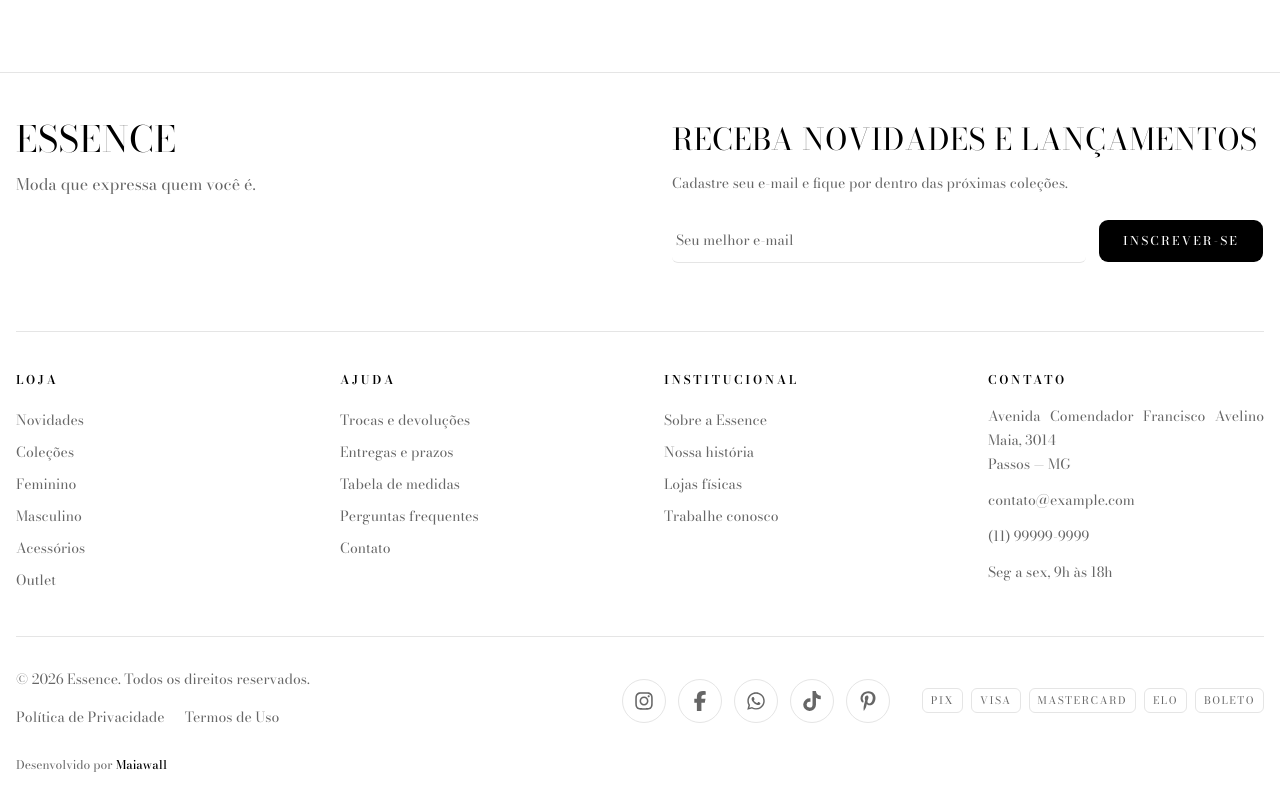
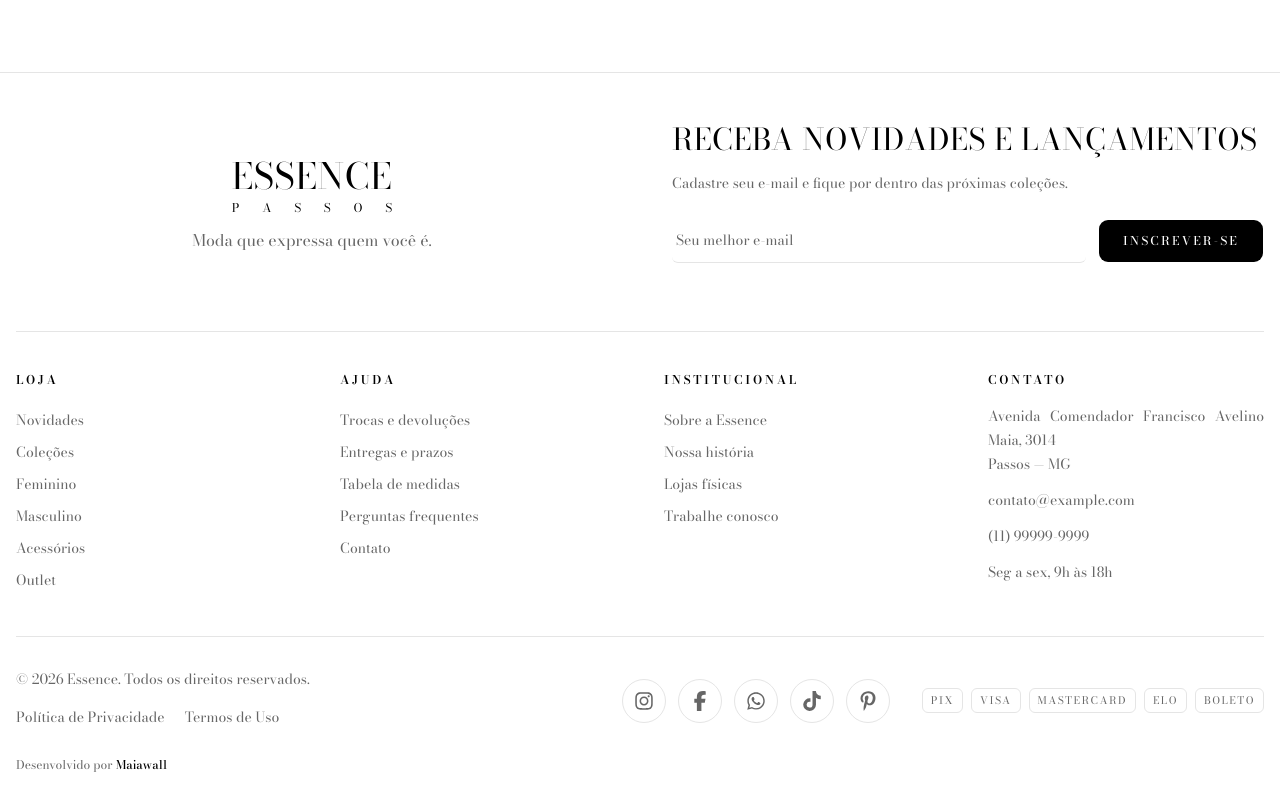
Before and after one commit to wallacemaia2007/Essence_Web, a Next.js app: page /sobre in a window 1280 px wide. Shown: the part 1340-2145 px from the top of the page. Built offline with nearby package versions, Linux system fonts and the light colour scheme; no server answers.

Commit message:
feat: update footer layout and add localidade to footer data

```diff
--- a/src/components/layout/FooterNewsletter.tsx
+++ b/src/components/layout/FooterNewsletter.tsx
@@ -79,7 +79,7 @@ export function FooterNewsletter() {
             placeholder={footerData.newsletter.placeholder}
             aria-invalid={isError}
             aria-describedby={messageId}
-            className="border-border placeholder:text-muted-foreground focus-visible:border-primary focus-visible:ring-primary/30 aria-invalid:border-destructive h-11 w-full rounded-sm border-b bg-transparent px-1 text-sm transition outline-none focus-visible:ring-3"
+            className="placeholder:text-muted-foreground aria-invalid:border-destructive h-11 w-full rounded-sm border-b bg-transparent px-1 text-sm transition outline-none"
             {...register("email", { onChange: () => setStatus("idle") })}
           />
         </div>
--- a/src/components/layout/footer.tsx
+++ b/src/components/layout/footer.tsx
@@ -20,16 +20,29 @@ export function Footer() {
     <footer>
       <ThemedSection className="relative isolate overflow-hidden border-t pt-8 pb-[calc(2rem+env(safe-area-inset-bottom,0px))] md:pt-12">
         <Container className="max-w-7xl">
-          <div className="grid gap-8 pb-8 md:pb-10 lg:grid-cols-2 lg:items-start lg:gap-x-16">
-            <div>
-              <SamePageScrollLink
-                href={routes.home}
-                className="font-heading hover:text-primary focus-visible:ring-ring/50 inline-block max-w-md rounded-sm text-3xl leading-none tracking-wide uppercase transition focus-visible:ring-3 focus-visible:outline-none sm:text-4xl"
-              >
-                {footerData.marca}
-              </SamePageScrollLink>
+          <div className="grid gap-8 pb-8 md:pb-10 lg:grid-cols-2 lg:items-center lg:gap-x-16">
+            <div className="text-center">
+              <div className="mx-auto flex w-fit flex-col items-stretch">
+                <SamePageScrollLink
+                  href={routes.home}
+                  className="font-heading hover:text-primary focus-visible:ring-ring/50 block rounded-sm text-center text-3xl leading-none tracking-wide uppercase transition focus-visible:ring-3 focus-visible:outline-none sm:text-4xl"
+                >
+                  {footerData.marca}
+                </SamePageScrollLink>
 
-              <p className="text-muted-foreground mt-3 max-w-sm text-base leading-7">
+                <p
+                  aria-label={footerData.localidade}
+                  className="font-heading text-foreground mt-2 flex justify-between text-[0.65rem] leading-none uppercase sm:text-xs"
+                >
+                  {Array.from(footerData.localidade).map((letter, index) => (
+                    <span key={index} aria-hidden="true">
+                      {letter}
+                    </span>
+                  ))}
+                </p>
+              </div>
+
+              <p className="text-muted-foreground mx-auto mt-3 max-w-sm text-center text-base leading-7">
                 {footerData.descricaoBreve}
               </p>
             </div>
--- a/src/data/footer.ts
+++ b/src/data/footer.ts
@@ -21,6 +21,7 @@ const PENDING = "#";
 
 export const footerData = {
   marca: "Essence",
+  localidade: "Passos",
   descricaoBreve: "Moda que expressa quem você é.",
 
   newsletter: {
```
